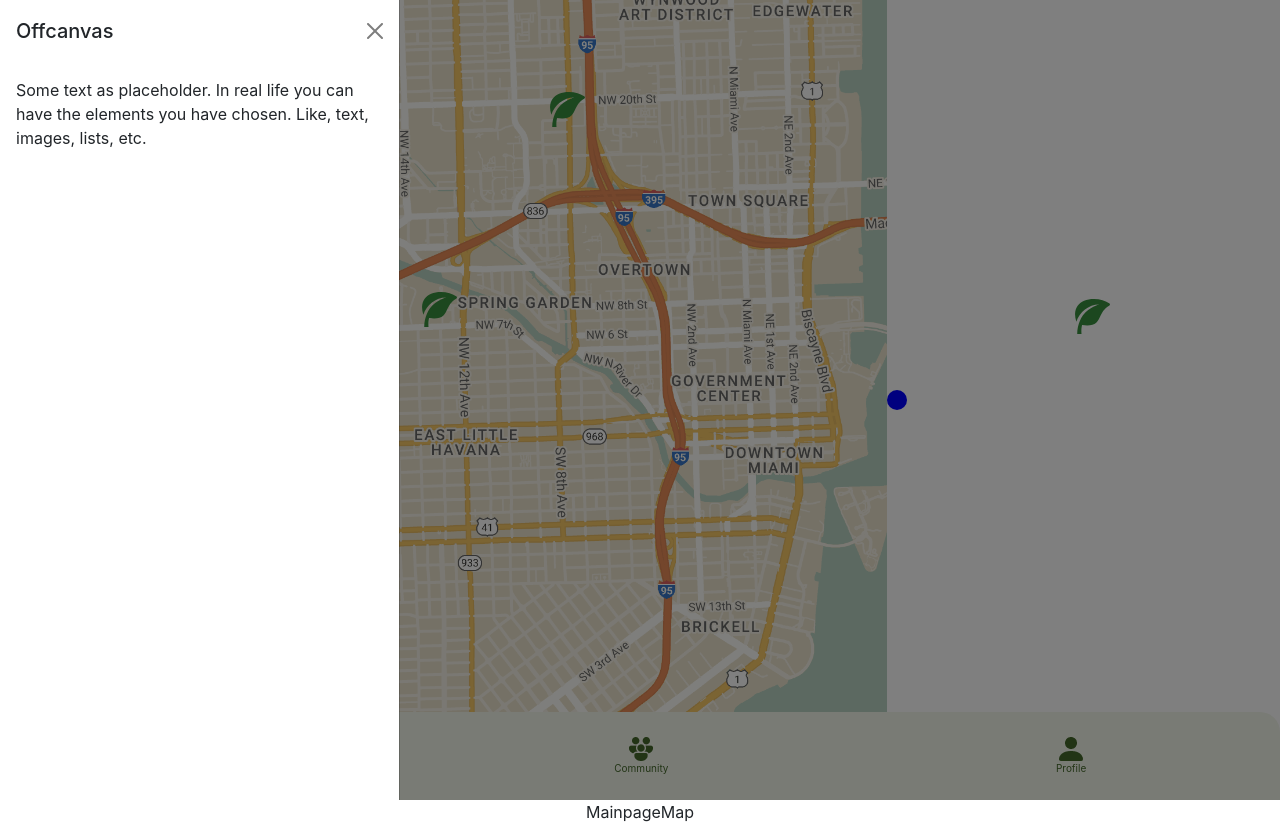
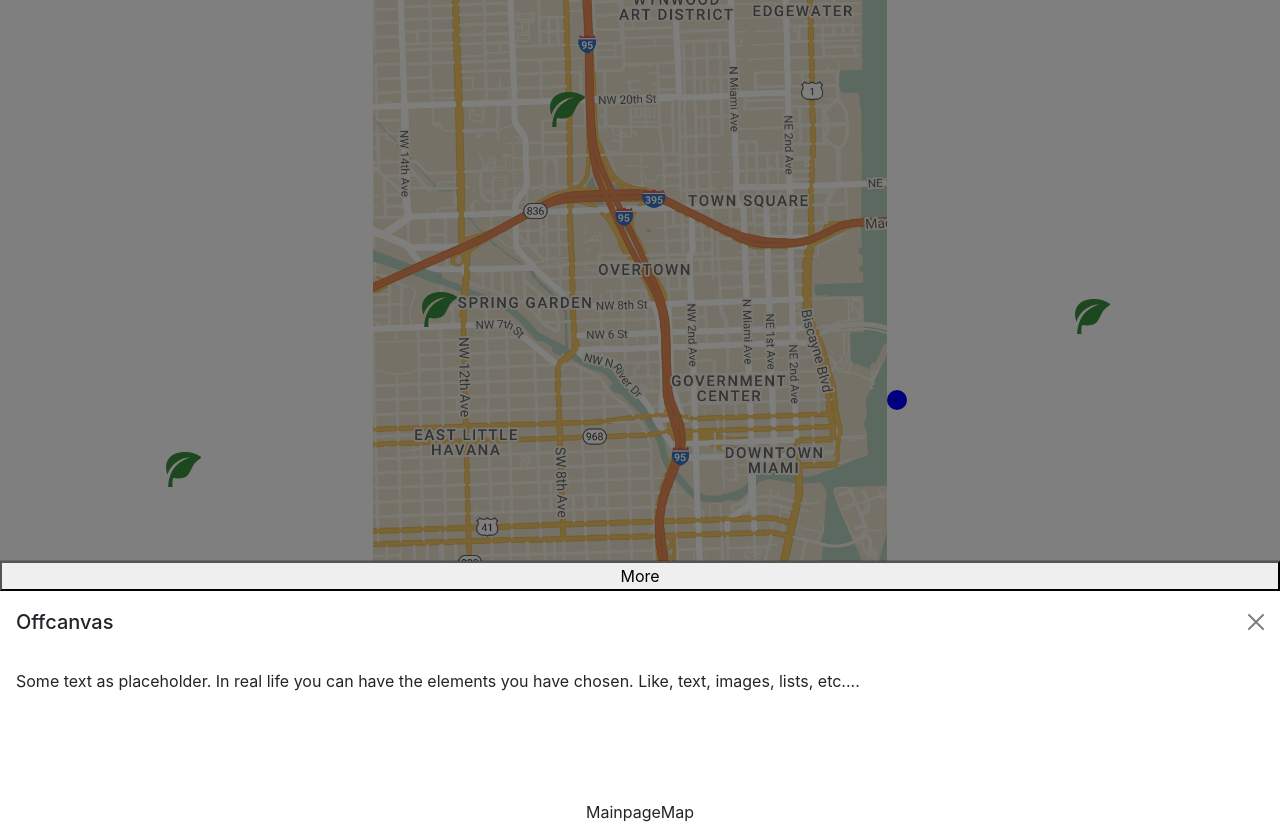
Before and after one commit to maikalangi/Compostr, a React (Create React App) app: page /main in a window 1280 px wide. Both pictures are taken after a click on the link 567 px from the left and 212 px from the top of the page. Built offline with nearby package versions, Linux system fonts and the light colour scheme; a web font is replaced by a local one.

Commit message:
added modals

```diff
--- a/src/App.css
+++ b/src/App.css
@@ -8,6 +8,10 @@
   width: auto;
   object-fit: cover;
 
+}
+
+.offcanvas{
+  background-color: red;
 }
 
 .bottom{
--- a/src/App.js
+++ b/src/App.js
@@ -17,7 +17,7 @@ function App() {
           <Route path="/contribute" exact element={<Calculator/>}>
           </Route>
           <Route path='/map' element={<Map />}/>
-           <Route path='/main' element={<MainpageMap placement={"bottom"}/>}/>
+           <Route path='/main' element={<MainpageMap />}/>
         </Routes>
       <BottomNav/>
       </BrowserRouter>
--- a/src/pages/MainpageMap.js
+++ b/src/pages/MainpageMap.js
@@ -11,31 +11,37 @@ function MainpageMap() {
     const handleClose = () => setShow(false);
     const handleShow = () => setShow(true);
 
+    const handleClick = event => {
+        event.target.parentNode.style.height='855px'
+    }
+
+
   return (
     <div className='divImage'>
     <img className="image" src={Map}/>
         <>
-        <a class="btn" onClick={handleShow} href="#" >
+        <a class="btn" onClick={handleShow}  >
             <ImLeaf size={35} color='#398f3f' />
 
         </a>
-         <Offcanvas show={show} onHide={handleClose}>
+         <Offcanvas show={show} onHide={handleClose} placement={'bottom'} className="offcanvas"  >
+            <button onClick={handleClick}>More</button>
         <Offcanvas.Header closeButton>
           <Offcanvas.Title>Offcanvas</Offcanvas.Title>
         </Offcanvas.Header>
         <Offcanvas.Body>
           Some text as placeholder. In real life you can have the elements you
-          have chosen. Like, text, images, lists, etc.
+          have chosen. Like, text, images, lists, etc....
         </Offcanvas.Body>
       </Offcanvas>
         </>
-         <a class="btn2" onClick={handleShow} href="#">
+         <a class="btn2" onClick={handleShow} >
             <ImLeaf size={35} color='#398f3f' />
         </a>
-         <a class="btn3" onClick={handleShow}href="#">
+         <a class="btn3" onClick={handleShow}>
             <ImLeaf size={35} color='#398f3f' />
         </a>
-         <a class="btn4" onClick={handleShow} href="#">
+         <a class="btn4" onClick={handleShow}>
             <ImLeaf size={35} color='#398f3f' />
         </a>
         <BsCircleFill className="circle" size={20} color='blue' />
```
